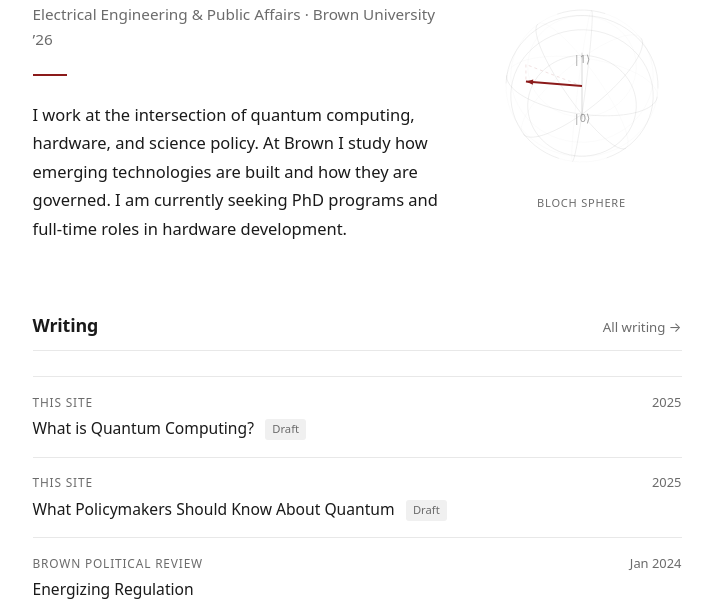
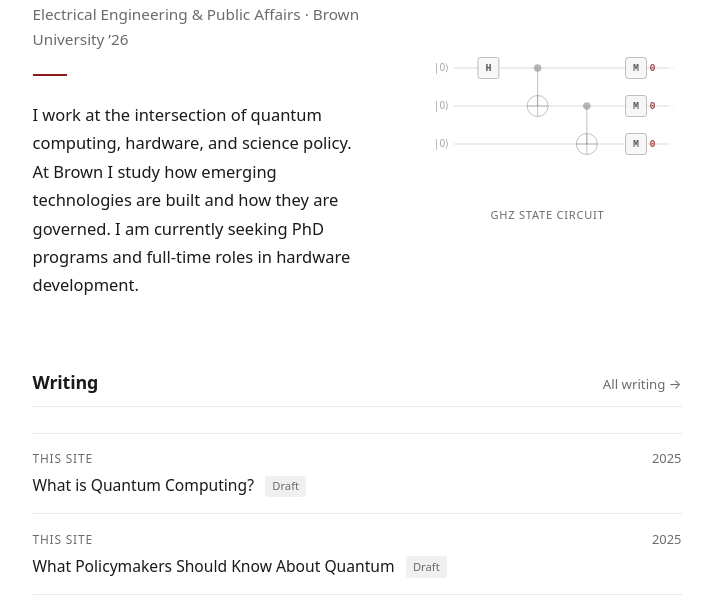
Before and after one commit to RohanPankaj/personal-website, a plain HTML site: page index.html in a window 1280 px wide. Shown: the part 175-781 px from the top of the page, without its empty margins (283-996 px from the left). Drawn offline with Linux system fonts and the light colour scheme.

Commit message:
added thesis and such

```diff
--- a/index.html
+++ b/index.html
@@ -38,8 +38,8 @@
           </p>
         </div>
         <div class="hero-visual">
-          <canvas id="bloch"></canvas>
-          <span class="bloch-label">Bloch Sphere</span>
+          <canvas id="qcircuit"></canvas>
+          <span class="bloch-label">GHZ State Circuit</span>
         </div>
       </div>
     </section>
@@ -117,122 +117,179 @@
 </footer>
 
 <script>
-/* ── Bloch Sphere Animation ── */
+/* ── Quantum Circuit Animation: GHZ State Preparation ── */
 (function () {
-  const canvas = document.getElementById('bloch');
+  const canvas = document.getElementById('qcircuit');
   if (!canvas) return;
   const ctx = canvas.getContext('2d');
 
+  const isMobile = window.innerWidth < 600;
+  const W = isMobile ? 220 : 268;
+  const H = isMobile ? 138 : 168;
   const DPR = Math.min(window.devicePixelRatio || 1, 2);
-  const SIZE = window.innerWidth < 600 ? 150 : 200;
-  canvas.width = SIZE * DPR;
-  canvas.height = SIZE * DPR;
-  canvas.style.width = SIZE + 'px';
-  canvas.style.height = SIZE + 'px';
+  canvas.width  = W * DPR;
+  canvas.height = H * DPR;
+  canvas.style.width  = W + 'px';
+  canvas.style.height = H + 'px';
   ctx.scale(DPR, DPR);
 
-  const R = SIZE * 0.38;
-  const cx = SIZE / 2, cy = SIZE / 2;
-  const AZ = 0.65, EL = 0.38;
+  /* ── Palette ── */
+  const ACRGB  = '139,26,26';
+  const ACCENT = '#8B1A1A';
+  const GATESC = 'rgba(130,130,130,0.55)';
+  const GATEFG = 'rgba(55,55,55,0.82)';
+  const MUTED  = 'rgba(110,110,110,0.62)';
 
-  function proj(x, y, z) {
-    const rx = x * Math.cos(AZ) - y * Math.sin(AZ);
-    const ry = x * Math.sin(AZ) + y * Math.cos(AZ);
-    const sx = cx + R * rx;
-    const fz = ry * Math.sin(EL) + z * Math.cos(EL);
-    const sy = cy - R * (ry * Math.cos(EL) - z * Math.sin(EL));
-    return [sx, sy, fz];
+  /* ── Layout ── */
+  const ML = 40, MR = 14, MT = 18;
+  const GS = isMobile ? 18 : 21;   // gate size (square)
+  const XEND = W - MR;
+  const qY = [MT + 20, MT + 58, MT + 96];
+
+  /* ── Circuit: |000⟩ → H⊗I⊗I → CNOT(0→1) → CNOT(1→2) → Measure all ── */
+  const N = 4;
+  function cx(i) { return ML + (XEND - ML) * (i + 0.7) / (N + 0.35); }
+  const GATES = [
+    { x: cx(0), ops: [{ t: 'H',  q: 0 }] },
+    { x: cx(1), ops: [{ t: 'CX', c: 0, g: 1 }] },
+    { x: cx(2), ops: [{ t: 'CX', c: 1, g: 2 }] },
+    { x: cx(3), ops: [{ t: 'M', q: 0 }, { t: 'M', q: 1 }, { t: 'M', q: 2 }] },
+  ];
+
+  /* ── Helpers ── */
+  function rrect(x, y, w, h, r) {
+    ctx.beginPath();
+    ctx.moveTo(x + r, y);
+    ctx.arcTo(x + w, y,     x + w, y + h, r);
+    ctx.arcTo(x + w, y + h, x,     y + h, r);
+    ctx.arcTo(x,     y + h, x,     y,     r);
+    ctx.arcTo(x,     y,     x + w, y,     r);
+    ctx.closePath();
   }
 
-  function drawCirclePoints(pts) {
-    for (let i = 0; i < pts.length - 1; i++) {
-      const depth = (pts[i][2] + pts[i + 1][2]) / 2;
-      ctx.strokeStyle = `rgba(160,160,160,${depth >= 0 ? 0.28 : 0.07})`;
-      ctx.beginPath();
-      ctx.moveTo(pts[i][0], pts[i][1]);
-      ctx.lineTo(pts[i + 1][0], pts[i + 1][1]);
-      ctx.stroke();
-    }
+  function setGlow(on, intensity) {
+    ctx.shadowColor = on ? ACCENT : 'transparent';
+    ctx.shadowBlur  = on ? 10 * intensity : 0;
   }
 
-  function latPts(zv, N = 64) {
-    const r = Math.sqrt(Math.max(0, 1 - zv * zv));
-    return Array.from({ length: N + 1 }, (_, i) => {
-      const a = (i / N) * 2 * Math.PI;
-      return proj(r * Math.cos(a), r * Math.sin(a), zv);
-    });
+  function drawBox(x, y, label, glow) {
+    const g = Math.max(0, Math.min(1, glow));
+    const hot = g > 0.05;
+    setGlow(hot, g);
+    ctx.fillStyle   = hot ? `rgba(${ACRGB},0.06)` : 'rgba(246,246,246,0.92)';
+    ctx.strokeStyle = hot ? `rgba(${ACRGB},${0.45 + 0.55 * g})` : GATESC;
+    ctx.lineWidth   = hot ? 1.5 : 0.9;
+    rrect(x - GS / 2, y - GS / 2, GS, GS, 2.5);
+    ctx.fill(); ctx.stroke();
+    ctx.shadowBlur = 0;
+    ctx.fillStyle = hot ? `rgba(${ACRGB},${0.65 + 0.35 * g})` : GATEFG;
+    ctx.font = `bold ${isMobile ? 9 : 10}px ui-monospace,'SF Mono',monospace`;
+    ctx.textAlign = 'center'; ctx.textBaseline = 'middle';
+    ctx.fillText(label, x, y + 0.5);
   }
 
-  function lonPts(phi, N = 64) {
-    return Array.from({ length: N + 1 }, (_, i) => {
-      const th = (i / N) * Math.PI;
-      return proj(Math.sin(th) * Math.cos(phi), Math.sin(th) * Math.sin(phi), Math.cos(th));
-    });
+  function drawCNOT(x, cy, ty, glow) {
+    const g = Math.max(0, Math.min(1, glow));
+    const hot = g > 0.05;
+    const col = hot ? `rgba(${ACRGB},${0.55 + 0.45 * g})` : GATESC;
+    setGlow(hot, g);
+    ctx.strokeStyle = col; ctx.lineWidth = hot ? 1.5 : 0.9;
+    ctx.beginPath(); ctx.moveTo(x, cy); ctx.lineTo(x, ty); ctx.stroke();
+    ctx.fillStyle = col;
+    ctx.beginPath(); ctx.arc(x, cy, hot ? 5 : 3.8, 0, Math.PI * 2); ctx.fill();
+    const r = GS * 0.5;
+    ctx.beginPath(); ctx.arc(x, ty, r, 0, Math.PI * 2); ctx.stroke();
+    ctx.beginPath();
+    ctx.moveTo(x - r, ty); ctx.lineTo(x + r, ty);
+    ctx.moveTo(x, ty - r); ctx.lineTo(x, ty + r);
+    ctx.stroke();
+    ctx.shadowBlur = 0;
   }
 
-  let t = 0;
+  /* ── State ── */
+  let scanX     = ML;
+  let mode      = 'scan';   // 'scan' | 'hold' | 'fade'
+  let holdLeft  = 0;
+  let fadeAlpha = 1;
+  let measBit   = 0;        // GHZ: all-0 or all-1, alternates each cycle
+  const SPEED   = (XEND - ML) / 255; // ~4s at 60fps
+  const GLOW_R  = 24;
+
+  function glowAt(x) {
+    if (mode !== 'scan') return 0;
+    return Math.max(0, 1 - Math.abs(scanX - x) / GLOW_R);
+  }
 
   function draw() {
-    ctx.clearRect(0, 0, SIZE, SIZE);
-    ctx.lineWidth = 0.6;
+    ctx.clearRect(0, 0, W, H);
+    ctx.globalAlpha = mode === 'fade' ? fadeAlpha : 1;
 
-    // Latitude lines
-    [-0.7, -0.35, 0, 0.35, 0.7].forEach(z => drawCirclePoints(latPts(z)));
+    /* wires — visited brighter, unvisited dimmer */
+    qY.forEach(y => {
+      ctx.lineWidth = 0.85;
+      ctx.strokeStyle = 'rgba(150,150,150,0.42)';
+      ctx.beginPath(); ctx.moveTo(ML, y); ctx.lineTo(Math.min(scanX, XEND), y); ctx.stroke();
+      ctx.strokeStyle = 'rgba(150,150,150,0.16)';
+      ctx.beginPath(); ctx.moveTo(Math.max(ML, scanX), y); ctx.lineTo(XEND, y); ctx.stroke();
+    });
 
-    // Longitude lines
-    [0, Math.PI / 4, Math.PI / 2, 3 * Math.PI / 4,
-      Math.PI, 5 * Math.PI / 4, 3 * Math.PI / 2, 7 * Math.PI / 4
-    ].forEach(p => drawCirclePoints(lonPts(p)));
+    /* |0⟩ labels */
+    ctx.fillStyle = MUTED;
+    ctx.font = `${isMobile ? 9 : 10}px system-ui,sans-serif`;
+    ctx.textAlign = 'right'; ctx.textBaseline = 'middle';
+    qY.forEach(y => ctx.fillText('|0⟩', ML - 5, y));
 
-    // Z axis
-    const [ax, ay] = proj(0, 0, 1.18);
-    const [bx, by] = proj(0, 0, -1.18);
-    ctx.strokeStyle = 'rgba(120,120,120,0.4)';
-    ctx.lineWidth = 0.7;
-    ctx.beginPath(); ctx.moveTo(ax, ay); ctx.lineTo(bx, by); ctx.stroke();
+    /* gates */
+    const measX = GATES[3].x;
+    GATES.forEach(col => {
+      const glow = glowAt(col.x);
+      col.ops.forEach(op => {
+        if (op.t === 'CX') {
+          drawCNOT(col.x, qY[op.c], qY[op.g], glow);
+        } else if (op.t === 'M') {
+          drawBox(col.x, qY[op.q], 'M', glow);
+          /* readout: show once scan has cleared the measurement column */
+          if (mode === 'hold' || (mode === 'scan' && scanX > measX + GS * 0.7)) {
+            ctx.fillStyle = `rgba(${ACRGB},0.78)`;
+            ctx.font = `bold ${isMobile ? 9 : 10}px ui-monospace,monospace`;
+            ctx.textAlign = 'left'; ctx.textBaseline = 'middle';
+            ctx.fillText(String(measBit), col.x + GS / 2 + 3, qY[op.q]);
+          }
+        } else {
+          drawBox(col.x, qY[op.q], op.t, glow);
+        }
+      });
+    });
 
-    // Labels
-    ctx.fillStyle = 'rgba(100,100,100,0.6)';
-    ctx.font = `${Math.round(SIZE * 0.054)}px system-ui, sans-serif`;
-    ctx.textAlign = 'center';
-    ctx.fillText('|0⟩', ax, ay + 3);
-    ctx.fillText('|1⟩', bx, by + 10);
+    /* scan line + glow trail */
+    if (mode === 'scan' && scanX <= XEND + 6) {
+      const top = qY[0] - 24, bot = qY[2] + 24;
+      const grad = ctx.createLinearGradient(scanX - 20, 0, scanX + 2, 0);
+      grad.addColorStop(0, `rgba(${ACRGB},0)`);
+      grad.addColorStop(1, `rgba(${ACRGB},0.38)`);
+      ctx.fillStyle = grad;
+      ctx.fillRect(scanX - 20, top, 22, bot - top);
+      ctx.strokeStyle = `rgba(${ACRGB},0.62)`;
+      ctx.lineWidth = 1.4;
+      ctx.beginPath(); ctx.moveTo(scanX, top); ctx.lineTo(scanX, bot); ctx.stroke();
+    }
 
-    // State vector
-    const theta = Math.PI / 3.4;
-    const [vx, vy, vz] = [
-      Math.sin(theta) * Math.cos(t),
-      Math.sin(theta) * Math.sin(t),
-      Math.cos(theta)
-    ];
-    const [svx, svy] = proj(vx, vy, vz);
-    const [eqx, eqy] = proj(vx, vy, 0);
+    ctx.globalAlpha = 1;
 
-    // Projection dashes
-    ctx.strokeStyle = 'rgba(139,26,26,0.18)';
-    ctx.lineWidth = 0.7;
-    ctx.setLineDash([3, 3]);
-    ctx.beginPath(); ctx.moveTo(cx, cy); ctx.lineTo(eqx, eqy); ctx.stroke();
-    ctx.beginPath(); ctx.moveTo(eqx, eqy); ctx.lineTo(svx, svy); ctx.stroke();
-    ctx.setLineDash([]);
+    /* advance state machine */
+    if (mode === 'scan') {
+      scanX += SPEED;
+      if (scanX > XEND + 6) { mode = 'hold'; holdLeft = 110; }
+    } else if (mode === 'hold') {
+      if (--holdLeft <= 0) mode = 'fade';
+    } else {
+      fadeAlpha -= 0.02;
+      if (fadeAlpha <= 0) {
+        mode = 'scan'; scanX = ML; fadeAlpha = 1;
+        measBit ^= 1;
+      }
+    }
 
-    // Main vector
-    ctx.strokeStyle = '#8B1A1A';
-    ctx.lineWidth = 1.8;
-    ctx.beginPath(); ctx.moveTo(cx, cy); ctx.lineTo(svx, svy); ctx.stroke();
-
-    // Arrowhead
-    const ang = Math.atan2(svy - cy, svx - cx);
-    const aLen = SIZE * 0.038;
-    ctx.fillStyle = '#8B1A1A';
-    ctx.beginPath();
-    ctx.moveTo(svx, svy);
-    ctx.lineTo(svx - aLen * Math.cos(ang - 0.36), svy - aLen * Math.sin(ang - 0.36));
-    ctx.lineTo(svx - aLen * Math.cos(ang + 0.36), svy - aLen * Math.sin(ang + 0.36));
-    ctx.closePath();
-    ctx.fill();
-
-    t += 0.007;
     requestAnimationFrame(draw);
   }
 
```
Also changed, not shown: about.html (+16 -0 lines), research.html (+18 -0 lines), .claude/settings.local.json, 4 other files.
